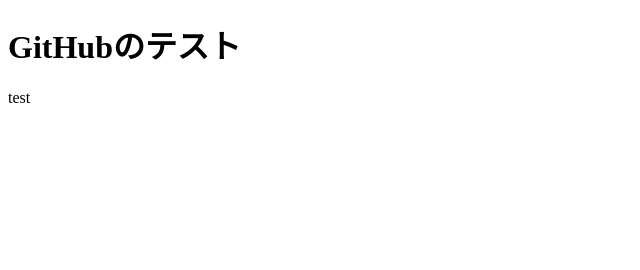
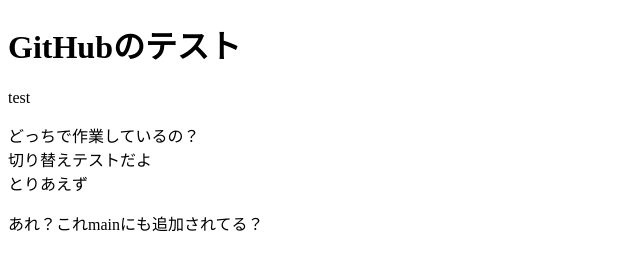
Before and after one commit to KimuraNoriko/test, a plain HTML site: page index.html in a window 1280 px wide. Shown: the whole page, without its empty margins (0-640 px from the left). Drawn offline with Linux system fonts and the light colour scheme.

Commit message:
test2変更

```diff
--- a/index.html
+++ b/index.html
@@ -8,5 +8,9 @@
 <body>
     <h1>GitHubのテスト</h1>
     <p>test</p>
+    <div>どっちで作業しているの？</div>
+    <div>切り替えテストだよ</div>
+    <div>とりあえず</div>
+    <p>あれ？これmainにも追加されてる？</p>
 </body>
 </html>
```
